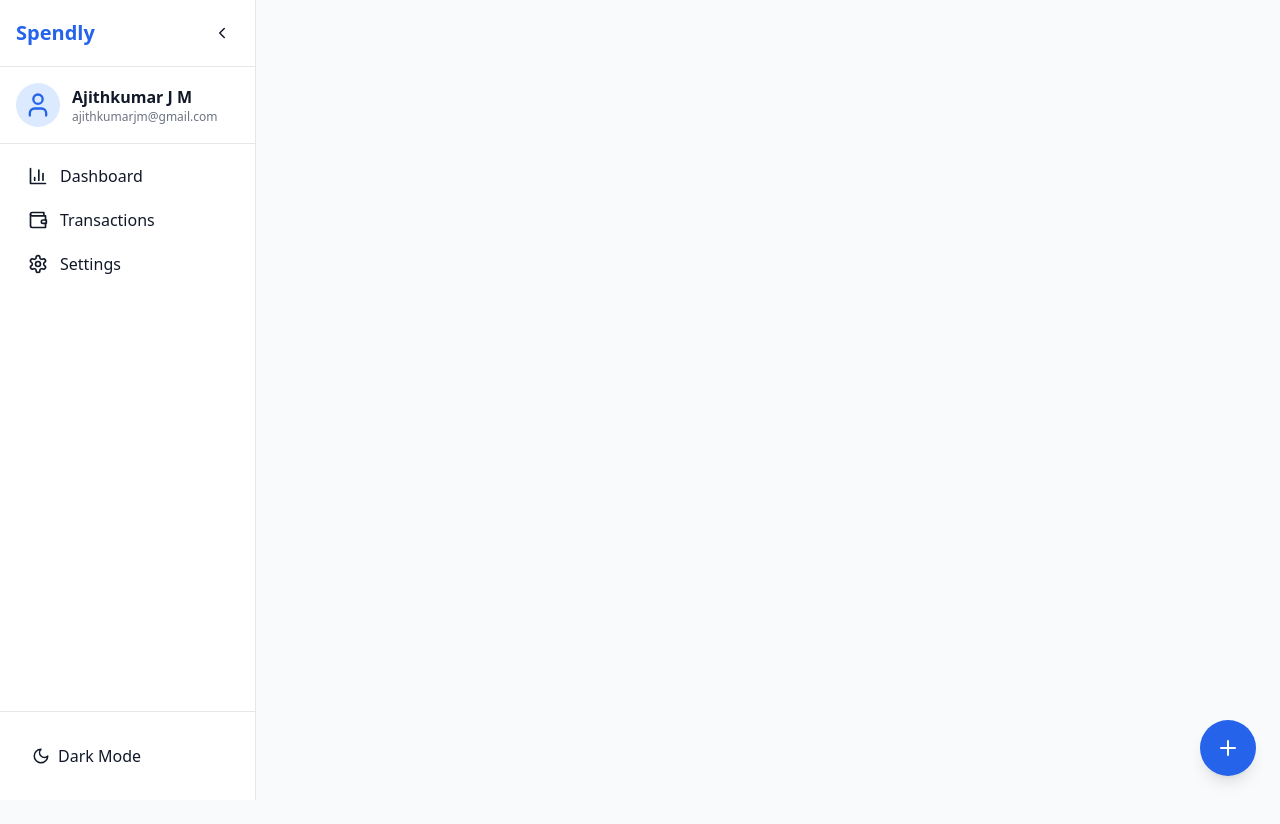
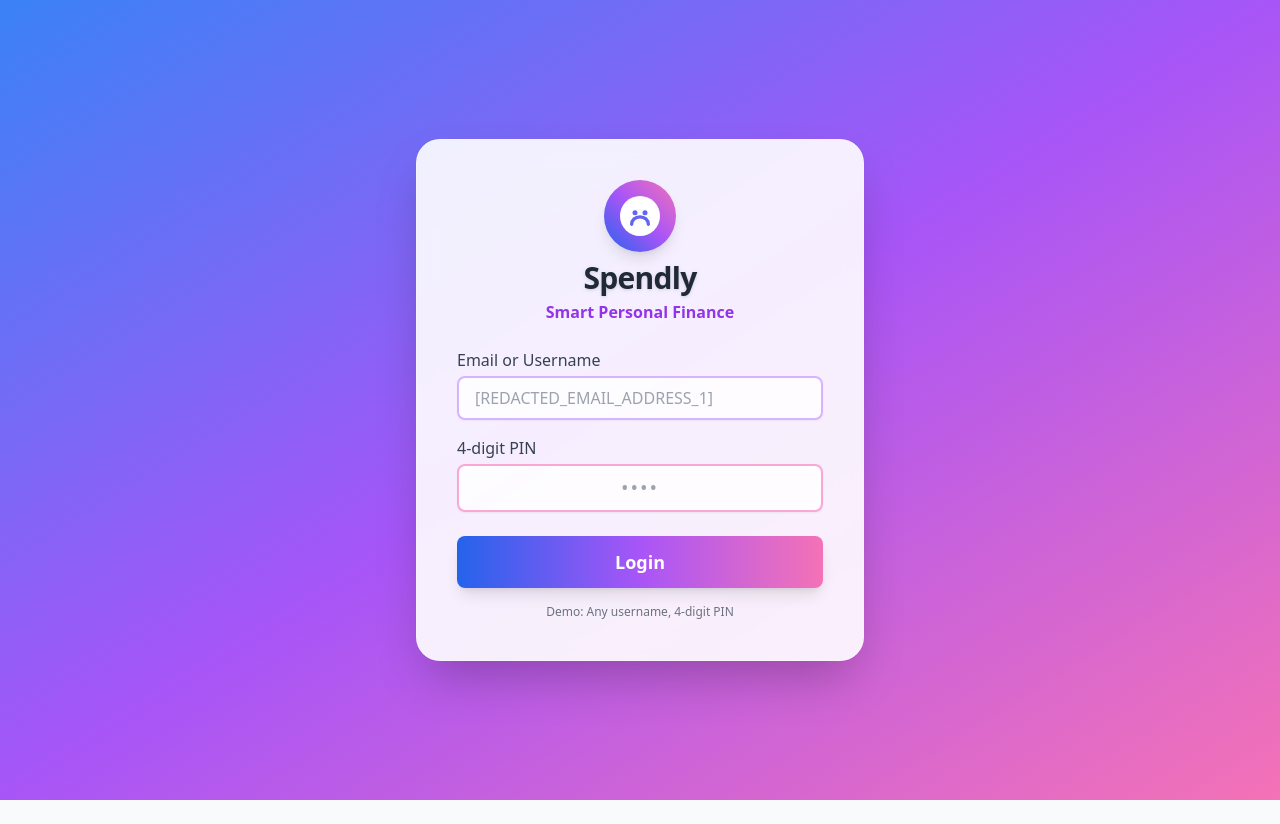
Before and after one commit to AjithkumarJM/Spendly, a React (Create React App) app: page /login in a window 1280 px wide. After the commit the page ends 800 px from the top, so only its background shows below. Built offline with nearby package versions, Linux system fonts and the light colour scheme.

Commit message:
Adds login

```diff
--- a/src/App.jsx
+++ b/src/App.jsx
@@ -1,22 +1,25 @@
 import React from "react";
-import { BrowserRouter as Router, Routes, Route } from "react-router-dom";
+import { BrowserRouter as Router, Routes, Route, Navigate } from "react-router-dom";
 import Layout from "./components/Layout";
 import Dashboard from "./pages/Dashboard";
 import Transactions from "./pages/Transactions";
 import Settings from "./pages/Settings";
+import Login from "./components/auth/Login";
+import { Toaster } from "react-hot-toast";
 
 export default function App() {
     return (
         <Router>
-            <Layout>
-                <Routes>
+            <Toaster position="top-center" toastOptions={{ duration: 3000 }} />
+            <Routes>
+                <Route path="/" element={<Navigate to="/dashboard" replace />} />
+                <Route path="/login" element={<Login />} />
+                <Route element={<Layout />}>
                     <Route path="/dashboard" element={<Dashboard />} />
                     <Route path="/transactions" element={<Transactions />} />
                     <Route path="/settings" element={<Settings />} />
-                    <Route path="/" element={<Dashboard />} />
-                </Routes>
-
-            </Layout>
+                </Route>
+            </Routes>
         </Router>
     );
 }
--- a/src/components/Layout.jsx
+++ b/src/components/Layout.jsx
@@ -1,6 +1,7 @@
 import React, { useState, useEffect } from "react";
 import { Plus } from "lucide-react";
 import { motion, AnimatePresence } from "framer-motion";
+import { Outlet } from "react-router-dom";
 import AddTransaction from "../pages/AddTransaction";
 import Sidebar from "./layout/Sidebar";
 
@@ -41,6 +42,7 @@ export default function Layout({ children }) {
             />
             <main className={`h-screen flex-1 p-4 sm:p-6 overflow-y-auto transition-all duration-300 pb-28 md:pb-0 ${collapsed ? "md:ml-20" : "md:ml-64"} mb-6`}>
                 {children}
+                <Outlet />
                 {/* Floating Add Button with tooltip */}
                 <div className="fixed bottom-20 right-6 z-50 md:bottom-6 md:z-auto group">
                     <button
--- /dev/null
+++ b/src/components/auth/Login.jsx
@@ -0,0 +1,78 @@
+import React, { useState } from "react";
+import { useDispatch } from "react-redux";
+import { login } from "../../features/authSlice";
+import { useNavigate } from "react-router-dom";
+import { motion } from "framer-motion";
+import toast from "react-hot-toast";
+
+export default function Login() {
+    const [user, setUser] = useState("");
+    const [pin, setPin] = useState("");
+    const [error, setError] = useState("");
+    const dispatch = useDispatch();
+    const navigate = useNavigate();
+
+    const handleSubmit = (e) => {
+        e.preventDefault();
+        if (!user || pin.length !== 4 || !/^[0-9]{4}$/.test(pin)) {
+            setError("Enter valid username/email and 4-digit PIN");
+            toast.error("Enter valid username/email and 4-digit PIN");
+            return;
+        }
+        dispatch(login({ user, pin }));
+        toast.success("Login successful! Welcome to Spendly.");
+        navigate("/dashboard");
+    };
+
+    return (
+        <div className="flex items-center justify-center min-h-screen bg-gradient-to-br from-blue-500 via-purple-500 to-pink-400 px-2">
+            <motion.form
+                onSubmit={handleSubmit}
+                className="bg-white/90 dark:bg-gray-900/90 p-6 sm:p-10 rounded-3xl shadow-2xl w-full max-w-md flex flex-col items-center backdrop-blur-md border border-white/30"
+                initial={{ opacity: 0, y: 40, scale: 0.98 }}
+                animate={{ opacity: 1, y: 0, scale: 1 }}
+                transition={{ type: "spring", stiffness: 120, damping: 12 }}
+                whileHover={{ boxShadow: "0 8px 32px 0 rgba(99,102,241,0.25)" }}
+            >
+                <div className="mb-6 flex flex-col items-center">
+                    <div className="bg-gradient-to-tr from-blue-600 via-purple-500 to-pink-400 rounded-full p-4 mb-2 shadow-lg">
+                        <svg width="40" height="40" viewBox="0 0 24 24" fill="none" xmlns="http://www.w3.org/2000/svg">
+                            <circle cx="12" cy="12" r="12" fill="#fff" />
+                            <path d="M7 17c0-2.5 2-4.5 5-4.5s5 2 5 4.5" stroke="#6366f1" strokeWidth="2" strokeLinecap="round" />
+                            <circle cx="9" cy="10" r="1.5" fill="#6366f1" />
+                            <circle cx="15" cy="10" r="1.5" fill="#6366f1" />
+                        </svg>
+                    </div>
+                    <h2 className="text-3xl font-extrabold text-gray-800 dark:text-white tracking-tight drop-shadow">Spendly</h2>
+                    <p className="text-purple-600 font-semibold mt-1 text-sm sm:text-base">Smart Personal Finance</p>
+                </div>
+                <div className="mb-4 w-full">
+                    <label className="block mb-1 font-medium text-gray-700 dark:text-gray-200">Email or Username</label>
+                    <input
+                        type="text"
+                        className="w-full px-4 py-2 border-2 border-purple-300 rounded-lg focus:outline-none focus:ring-2 focus:ring-blue-400 dark:bg-gray-800 dark:text-white bg-white/80 placeholder-gray-400 dark:placeholder-gray-500 shadow-sm"
+                        value={user}
+                        onChange={e => setUser(e.target.value)}
+                        required
+                        placeholder="[REDACTED_EMAIL_ADDRESS_1]"
+                    />
+                </div>
+                <div className="mb-4 w-full">
+                    <label className="block mb-1 font-medium text-gray-700 dark:text-gray-200">4-digit PIN</label>
+                    <input
+                        type="password"
+                        className="w-full px-4 py-2 border-2 border-pink-300 rounded-lg focus:outline-none focus:ring-2 focus:ring-pink-400 dark:bg-gray-800 dark:text-white tracking-widest text-xl text-center bg-white/80 placeholder-gray-400 dark:placeholder-gray-500 shadow-sm"
+                        value={pin}
+                        onChange={e => setPin(e.target.value.replace(/[^0-9]/g, "").slice(0, 4))}
+                        maxLength={4}
+                        required
+                        placeholder="••••"
+                    />
+                </div>
+                {error && <div className="text-red-500 mb-2 text-sm w-full text-center">{error}</div>}
+                <button type="submit" className="w-full bg-gradient-to-r from-blue-600 via-purple-500 to-pink-400 text-white py-3 rounded-lg font-bold text-lg shadow-lg hover:scale-105 transition-transform mt-2 mb-2">Login</button>
+                <div className="text-xs text-gray-500 dark:text-gray-400 mt-2 text-center">Demo: Any username, 4-digit PIN</div>
+            </motion.form>
+        </div>
+    );
+}
--- a/src/components/transactions/TransactionCalendar.jsx
+++ b/src/components/transactions/TransactionCalendar.jsx
@@ -3,7 +3,6 @@ import React, { useState } from "react";
 function getCalendarDays(year, month, transactions) {
     const days = [];
     const firstDay = new Date(year, month, 1);
-    const lastDay = new Date(year, month + 1, 0);
     const startDay = firstDay.getDay();
     const today = new Date();
     let dayNum = 1 - startDay;
--- /dev/null
+++ b/src/features/authSlice.js
@@ -0,0 +1,24 @@
+import { createSlice } from "@reduxjs/toolkit";
+
+const initialState = {
+    isAuthenticated: false,
+    user: null,
+};
+
+const authSlice = createSlice({
+    name: "auth",
+    initialState,
+    reducers: {
+        login: (state, action) => {
+            state.isAuthenticated = true;
+            state.user = action.payload;
+        },
+        logout: (state) => {
+            state.isAuthenticated = false;
+            state.user = null;
+        },
+    },
+});
+
+export const { login, logout } = authSlice.actions;
+export default authSlice.reducer;
--- a/src/pages/AddTransaction.jsx
+++ b/src/pages/AddTransaction.jsx
@@ -52,6 +52,8 @@ export default function AddTransaction({ onClose, initialData, onSave }) {
                 onClose();
             }
         }
+
+        if (onClose) onClose();
 
         // Optional: reset form for next time
         if (!initialData) {
--- a/src/pages/Settings.jsx
+++ b/src/pages/Settings.jsx
@@ -1,4 +1,4 @@
-import React from "react";
+import React, { useState } from "react";
 import { useDispatch, useSelector } from "react-redux";
 import { setCurrency } from "../features/settingsSlice";
 import CategorySettings from "./CategorySettings";
@@ -6,6 +6,22 @@ import CategorySettings from "./CategorySettings";
 export default function Settings() {
     const dispatch = useDispatch();
     const { currency } = useSelector((state) => state.settings);
+
+    // Example initial values, replace with real user data as needed
+    const [firstName, setFirstName] = useState("");
+    const [lastName, setLastName] = useState("");
+    const [pin, setPin] = useState("");
+    const [message, setMessage] = useState("");
+
+    const handleSubmit = (e) => {
+        e.preventDefault();
+        if (!firstName || !lastName || pin.length !== 4 || !/^[0-9]{4}$/.test(pin)) {
+            setMessage("Please enter valid first name, last name, and 4-digit PIN.");
+            return;
+        }
+        // TODO: Save updated user info
+        setMessage("Profile updated successfully.");
+    };
 
     return (
         <div className="space-y-8 max-w-3xl mx-auto">
@@ -38,6 +54,46 @@ export default function Settings() {
                 </p>
                 <CategorySettings />
             </div>
+
+            {/* Update Profile */}
+            <div className="max-w-md mx-auto mt-10 bg-white dark:bg-gray-800 p-6 rounded shadow">
+                <h2 className="text-xl font-bold mb-4">Update Profile</h2>
+                <form onSubmit={handleSubmit}>
+                    <div className="mb-4">
+                        <label className="block mb-1 font-medium">First Name</label>
+                        <input
+                            type="text"
+                            className="w-full px-3 py-2 border rounded dark:bg-gray-700 dark:text-white"
+                            value={firstName}
+                            onChange={e => setFirstName(e.target.value)}
+                            required
+                        />
+                    </div>
+                    <div className="mb-4">
+                        <label className="block mb-1 font-medium">Last Name</label>
+                        <input
+                            type="text"
+                            className="w-full px-3 py-2 border rounded dark:bg-gray-700 dark:text-white"
+                            value={lastName}
+                            onChange={e => setLastName(e.target.value)}
+                            required
+                        />
+                    </div>
+                    <div className="mb-4">
+                        <label className="block mb-1 font-medium">4-digit PIN</label>
+                        <input
+                            type="password"
+                            className="w-full px-3 py-2 border rounded dark:bg-gray-700 dark:text-white"
+                            value={pin}
+                            onChange={e => setPin(e.target.value.replace(/[^0-9]/g, "").slice(0, 4))}
+                            maxLength={4}
+                            required
+                        />
+                    </div>
+                    {message && <div className="mb-2 text-blue-600 dark:text-blue-300">{message}</div>}
+                    <button type="submit" className="w-full bg-blue-600 text-white py-2 rounded font-semibold">Update</button>
+                </form>
+            </div>
         </div>
     );
 }
```
Also changed, not shown: package.json (+4 -3 lines), 1 other file (tests, documents, lock files or other folders).
